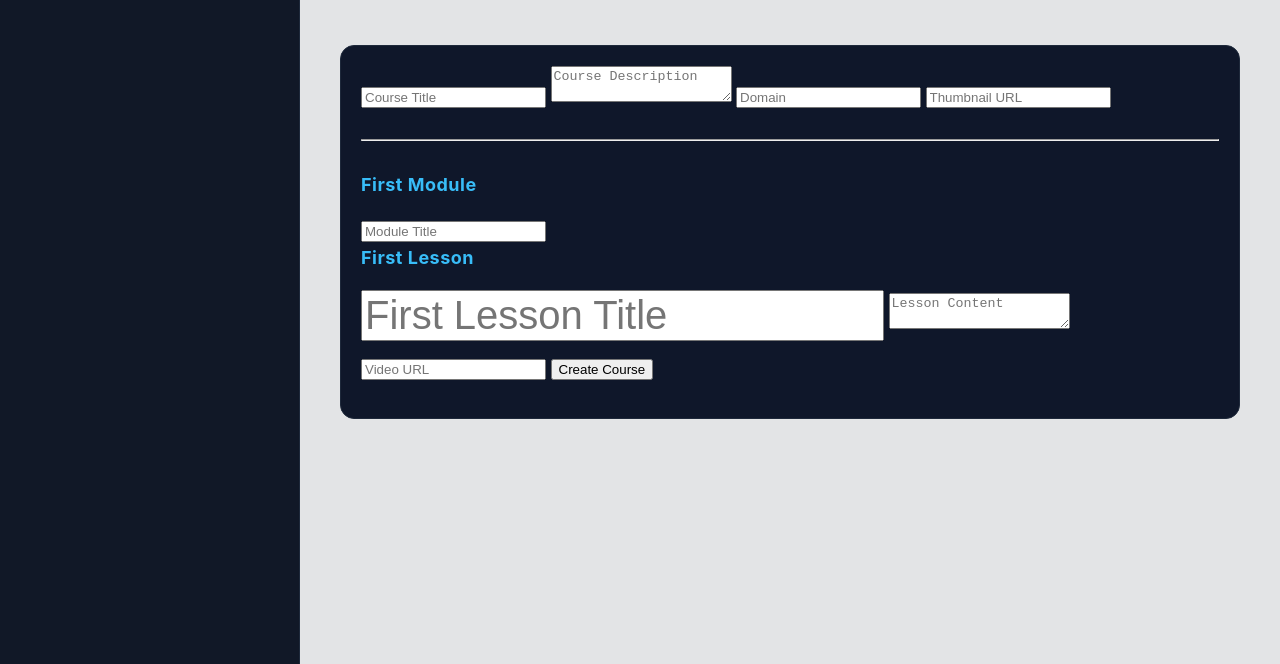
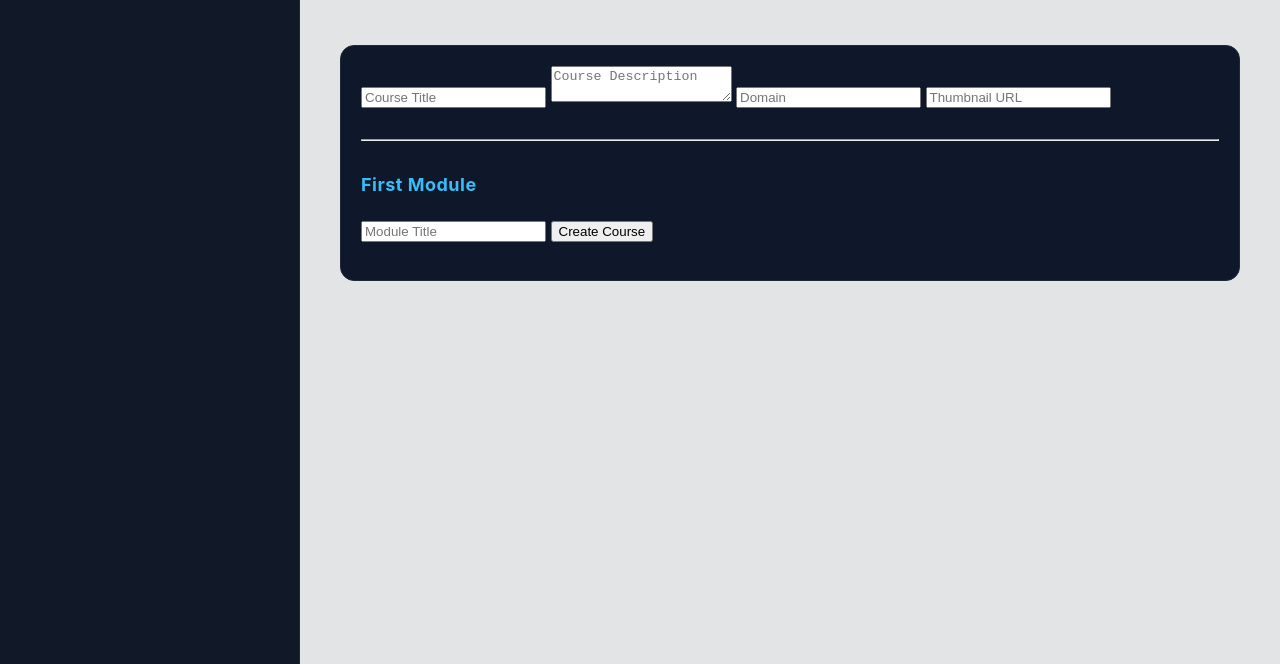
Before and after one commit to AkwireTech/akwire-platform, a plain HTML site: page frontend/create-course.html in a window 1280 px wide. Shown: the part 136-800 px from the top of the page. Drawn offline with Linux system fonts and the light colour scheme.

Commit message:
Admin dashboard fix

```diff
--- a/frontend/create-course.html
+++ b/frontend/create-course.html
@@ -96,29 +96,6 @@
             required
         >
 
-        <h3>
-            First Lesson
-        </h3>
-
-        <input
-            type="text"
-            id="lessonTitle"
-            placeholder="First Lesson Title"
-            required
-        >
-
-        <textarea
-            id="lessonContent"
-            placeholder="Lesson Content"
-        ></textarea>
-
-        <input
-            type="text"
-            id="videoUrl"
-            placeholder="Video URL"
-        >
-
-
                     <button
                         type="submit"
                         class="submit-feedback-btn"
--- a/frontend/js/finalExam.js
+++ b/frontend/js/finalExam.js
@@ -423,10 +423,6 @@ answers: userAnswers,
 questions: questions
 };
 
-console.log("Submitting exam:");
-console.log("Answers:", userAnswers);
-console.log("First Question:", questions[0]);
-
 const res = await fetch("https://akwire-api.onrender.com/api/exam/submit", {
 method: "POST",
 headers: {
@@ -437,8 +433,6 @@ body: JSON.stringify(payload)
 });
 
 const result = await res.json();
-
-console.log("SERVER RESULT:", result);
 
 showFinalScore(result);
 
```
